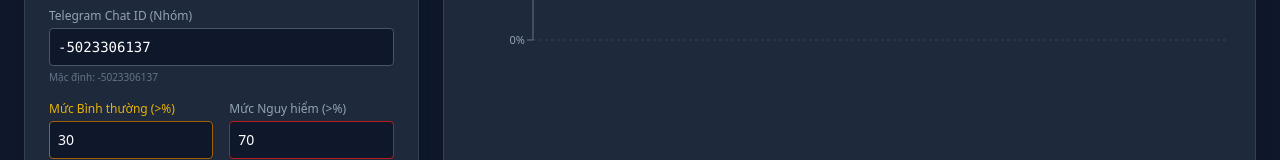
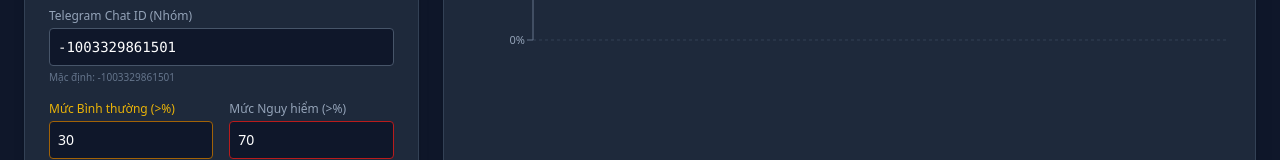
Before and after one commit to NanNan74/NanNan74, a React (Vite) app: page / in a window 1280 px wide. Shown: the part 412-572 px from the top of the page. Built offline with nearby package versions, Linux system fonts and the light colour scheme; no server answers; the database is empty.

Commit message:
Update App.tsx

```diff
--- a/src/App.tsx
+++ b/src/App.tsx
@@ -5,7 +5,7 @@ import { LineChart, Line, XAxis, YAxis, CartesianGrid, Tooltip, ResponsiveContai
 import { MapPin, Activity, Droplets, History, AlertTriangle, CheckCircle, Signal, Settings, Save, Calendar, Info } from 'lucide-react';
 
 // --- CẤU HÌNH MẶC ĐỊNH ---
-const DEFAULT_CHAT_ID = "-5023306137";
+const DEFAULT_CHAT_ID = "-1003329861501";
 
 const STATIONS = [
   { id: 'river-002', name: 'Khu vực A', address: 'Khu vực Hạ lưu (Trạm chính)' },
```
